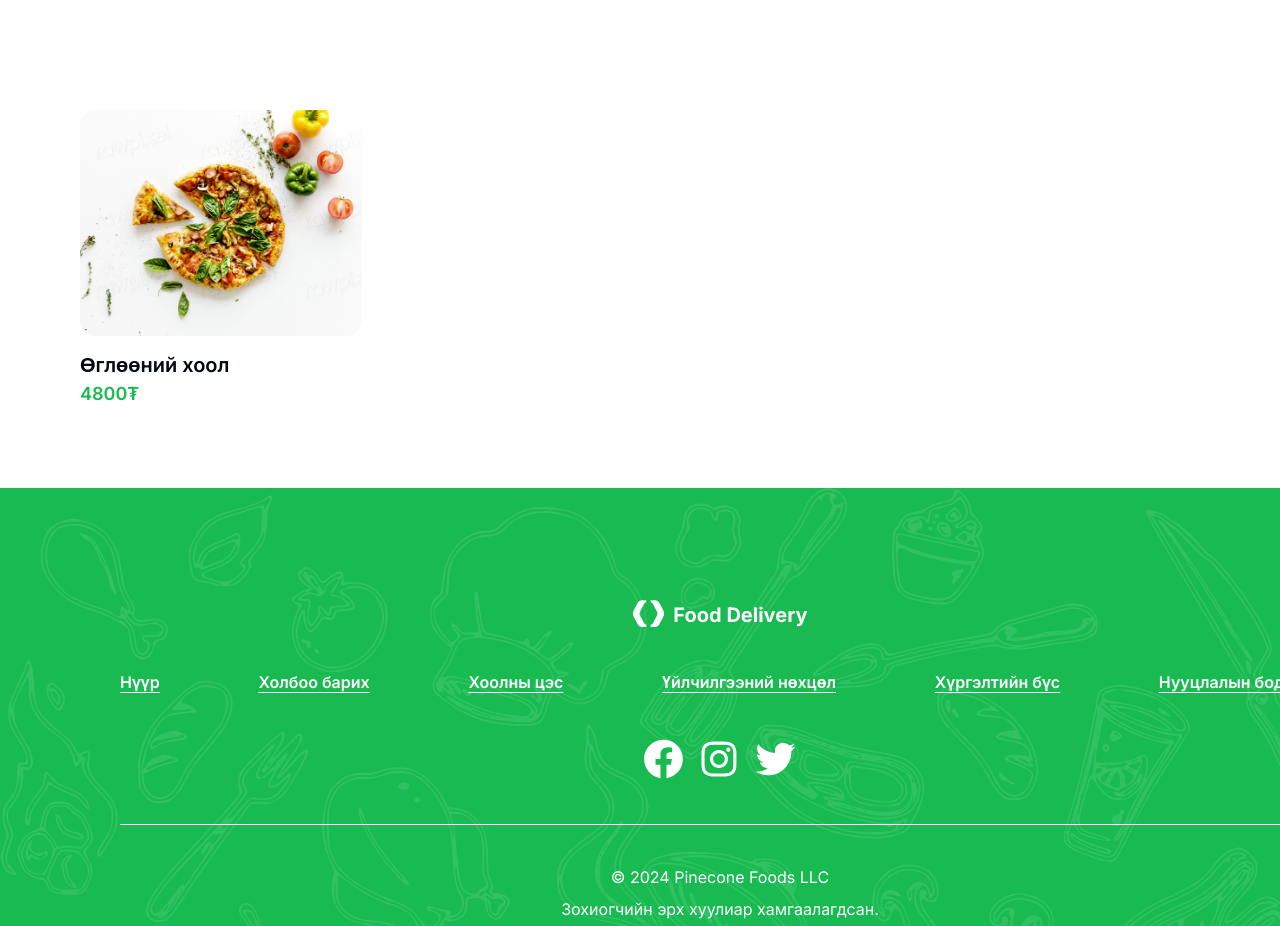
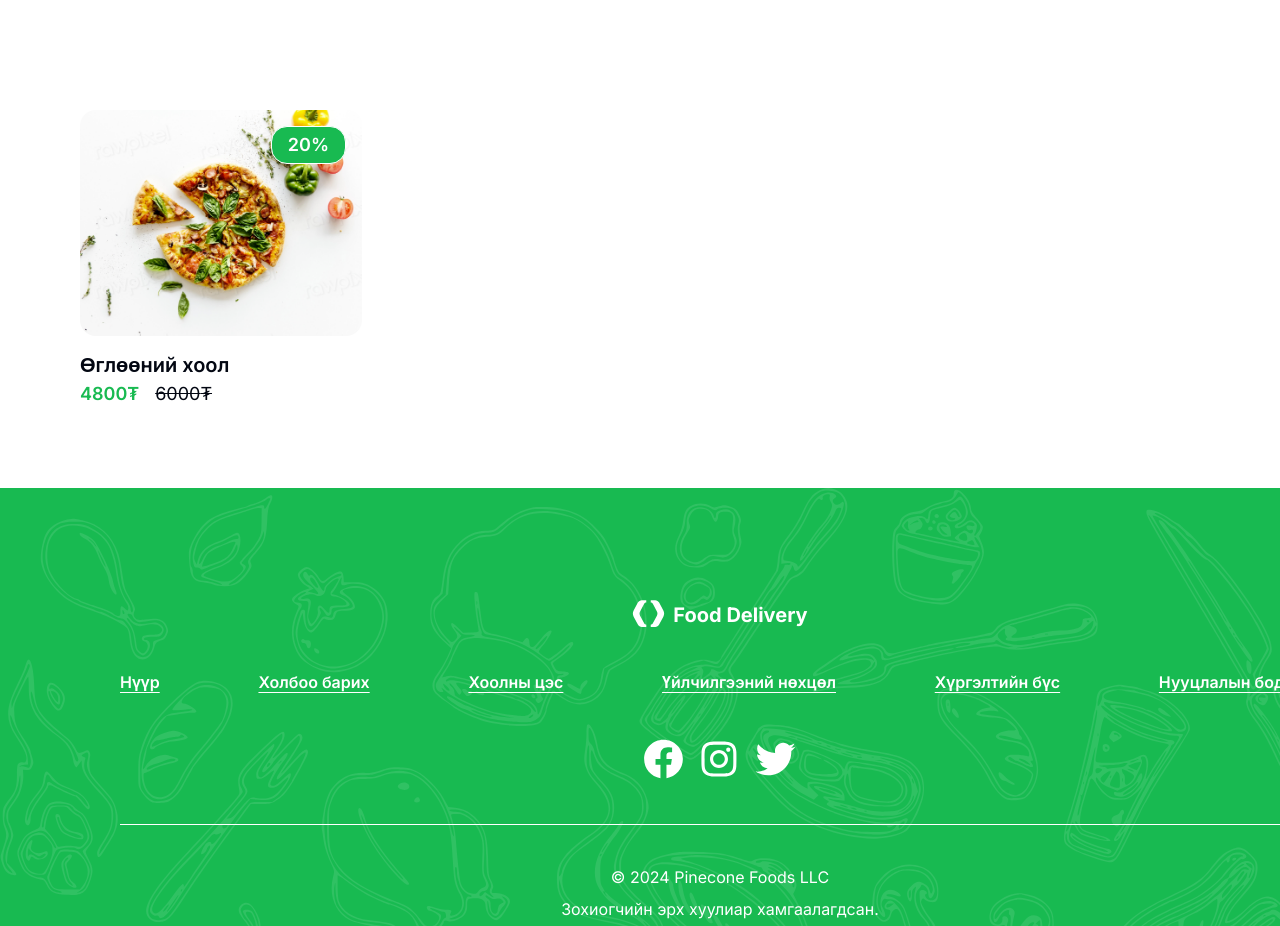
Before and after one commit to 2K241B/Sukhbat-FoodDelivery, a Next.js app in the folder FE/: page / in a window 1280 px wide. Shown: the part 1220-2146 px from the top of the page. Built offline with nearby package versions, Linux system fonts and the light colour scheme.

Commit message:
[FE] order detail dialog refactor

```diff
--- a/FE/src/app/page.js
+++ b/FE/src/app/page.js
@@ -13,6 +13,7 @@
           name="Өглөөний хоол"
           imageSrc={food}
           price={4800}
+          salePrice={6000}
           recipe="Хулуу, төмс, лууван , сонгино, цөцгийн тос, самрын үр  "
         />
       </div>
--- a/FE/src/components/OrderDetailDialog.jsx
+++ b/FE/src/components/OrderDetailDialog.jsx
@@ -82,7 +82,10 @@
         <div className={styles.subContainer}>
           <div>
             <h2 className={styles.header}>{name}</h2>
-            <p className={styles.price}>{price}₮</p>
+            <div className="flex items-center gap-4">
+              <p className={styles.price}>{price}₮</p>
+              {salePrice && <p className={style.salePrice}>{salePrice}₮</p>}
+            </div>
           </div>
           <div className="flex flex-col gap-3">
             <h4 className={styles.subHeader}>Орц</h4>
```
